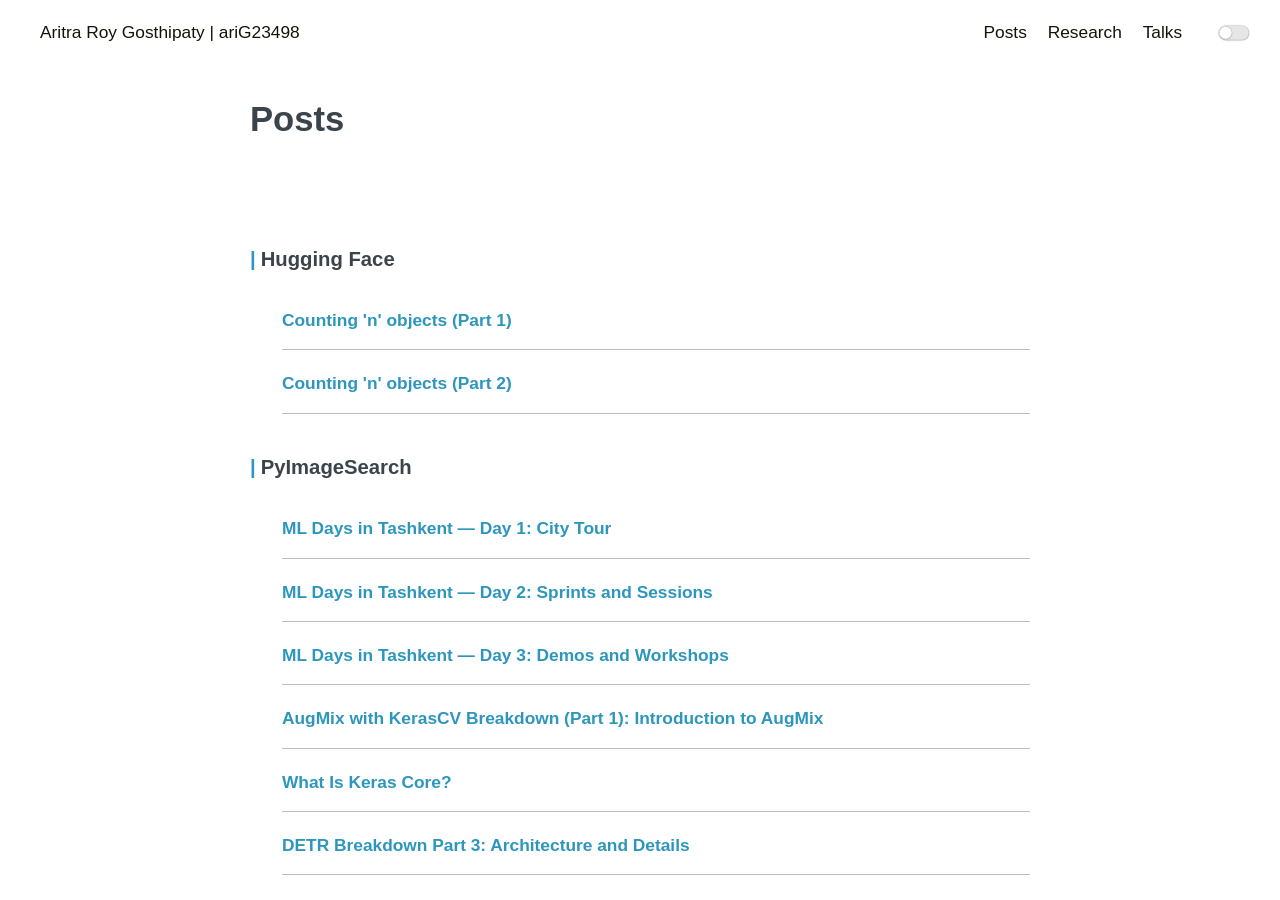
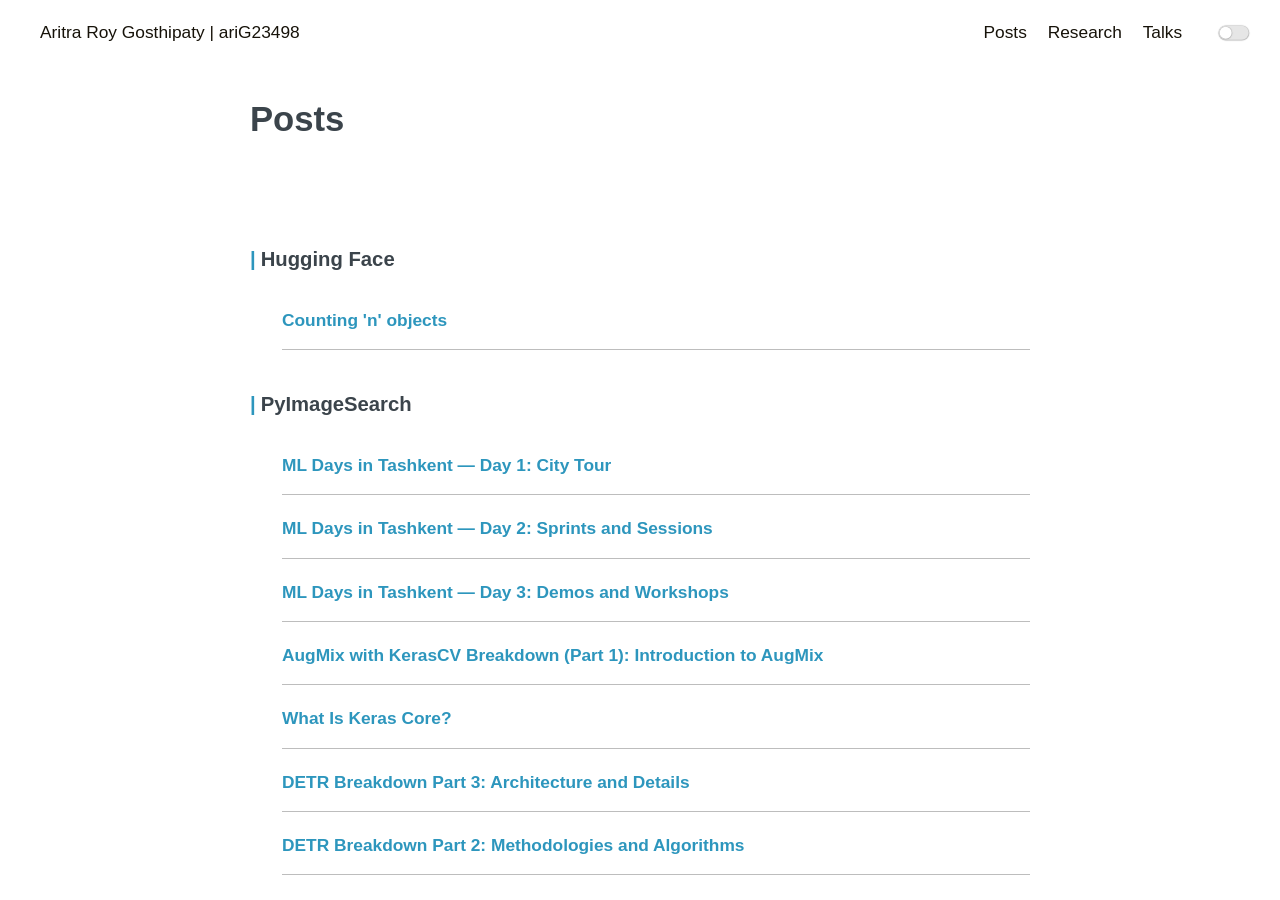
Before and after one commit to ariG23498/ariG23498.github.io, a Jekyll site: the page built from blogs.md, in a window 1280 px wide and 900 px high. Built offline with Jekyll 4.4.1, drawn with Linux system fonts in a browser that asks for light colours.

Commit message:
Update blogs.md

```diff
--- a/blogs.md
+++ b/blogs.md
@@ -10,10 +10,7 @@ permalink: /posts
 
         <h3>Hugging Face</h3>
         <article class="archive-item">
-        <a class="archive-item-link" href="https://huggingface.co/blog/ariG23498/count-n-objects-p1" target="_blank" rel="noopener noreferrer">Counting 'n' objects (Part 1)</a>
-        </article>
-        <article class="archive-item">
-        <a class="archive-item-link" href="https://huggingface.co/blog/ariG23498/count-n-objects-p2" target="_blank" rel="noopener noreferrer">Counting 'n' objects (Part 2)</a>
+        <a class="archive-item-link" href="https://huggingface.co/blog/ariG23498/count-n-objects" target="_blank" rel="noopener noreferrer">Counting 'n' objects</a>
         </article>
 
         <h3>PyImageSearch</h3>
```
